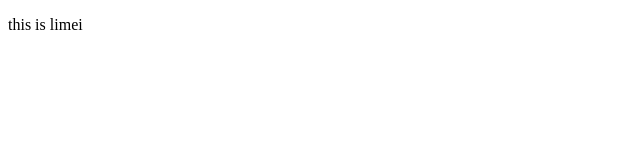
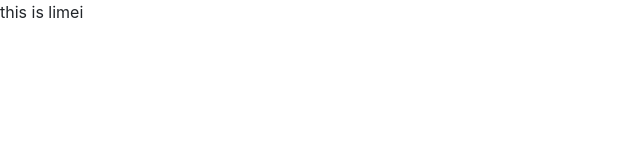
Before and after one commit to shinyting/angular-with-jqueryui-example, a website: page views/index.html in a window 1280 px wide. Shown: the whole page, without its empty margins (0-640 px from the left). Drawn offline with nearby package versions, Linux system fonts and the light colour scheme; some packages are replaced by stand-ins of ours; files whose address does not match are found by name.

Commit message:
add bootstrap

```diff
--- a/public/bower.json
+++ b/public/bower.json
@@ -24,6 +24,7 @@
     "jquery": "~2.1.4",
     "angular": "~1.4.8",
     "jquery-ui": "jqueryui#~1.11.4",
-    "angular-route": "~1.4.8"
+    "angular-route": "~1.4.8",
+    "bootstrap": "~3.3.6"
   }
 }
--- a/views/index.html
+++ b/views/index.html
@@ -4,6 +4,7 @@
 		<title>angularjs and jqueryui demo</title>
 		<meta charset="utf-8">
 		<meta name="viewport" content="width=device-width, initial-scale=1">
+		<link rel="stylesheet" type="text/css" href="bower_components/bootstrap/dist/css/bootstrap.min.css">
 		<script type="text/javascript" src="bower_components/jquery/dist/jquery.js"></script>
 		<script type="text/javascript" src="bower_components/angular/angular.min.js"></script>
 		<script type="text/javascript" src="bower_components/angular-route/angular-route.js"></script>
```
